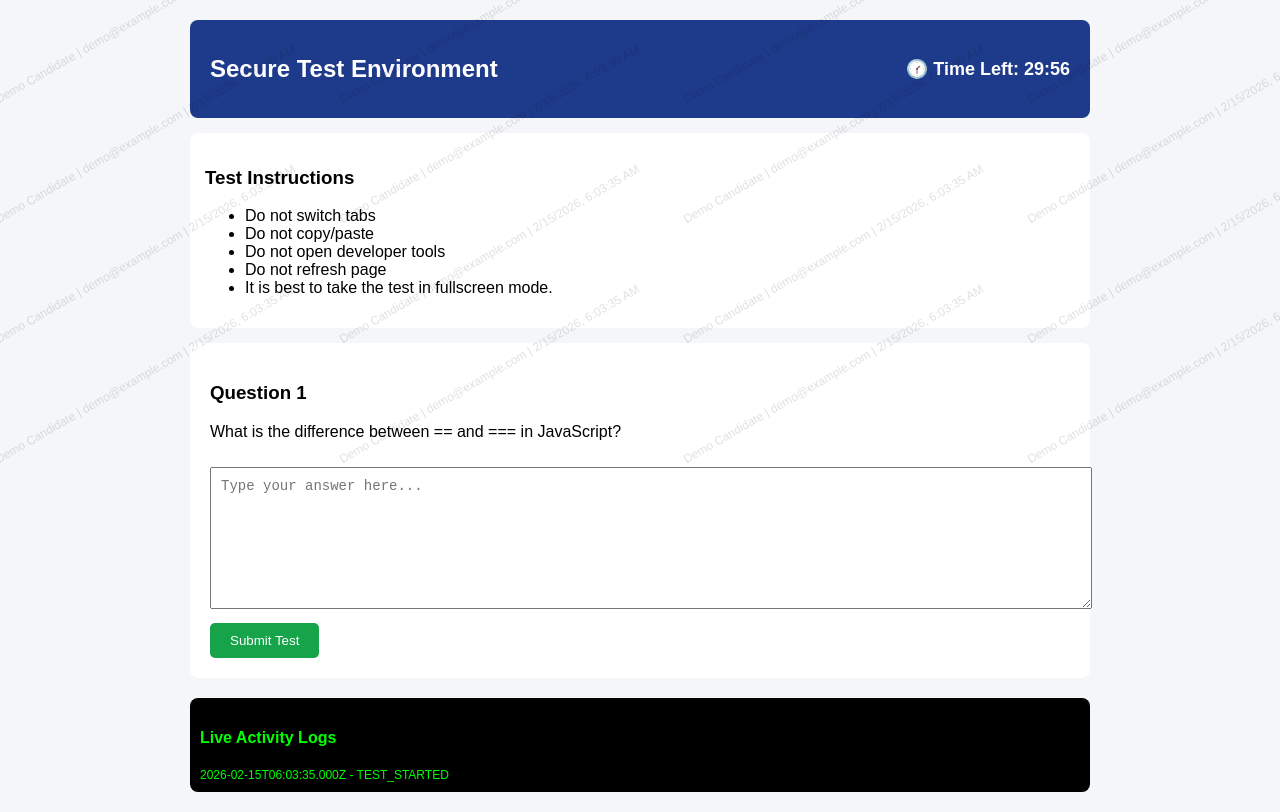
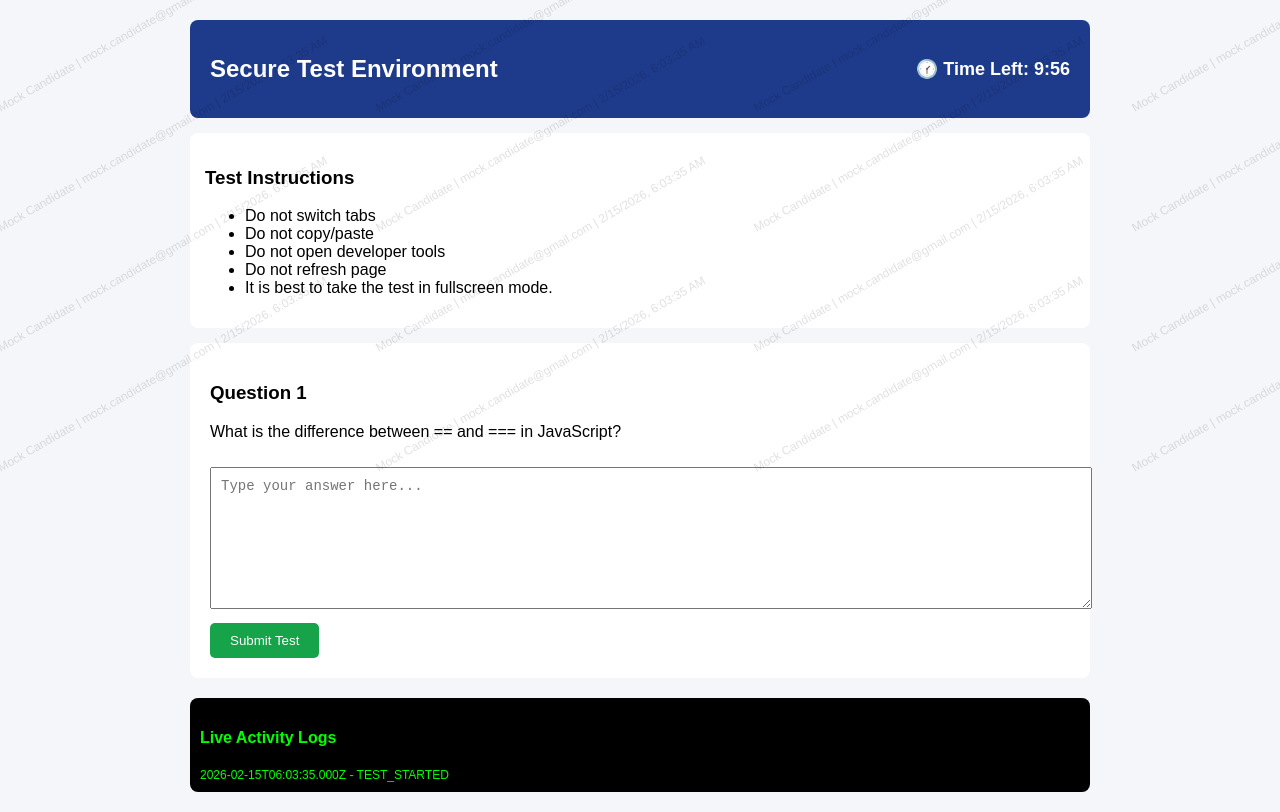
Before and after one commit to muthulakshmy/secure-test, a plain HTML site: page index.html in a window 1280 px wide. Drawn offline with Linux system fonts and the light colour scheme.

Commit message:
feat corrrection

```diff
--- a/index.html
+++ b/index.html
@@ -13,7 +13,7 @@
 
     <header class="header">
       <h2>Secure Test Environment</h2>
-      <div id="timerBox">🕜 Time Left: <span id="timer">30:00</span></div>
+      <div id="timerBox">🕜 Time Left: <span id="timer">10:00</span></div>
     </header>
 
     <section class="instructions">
--- a/script.js
+++ b/script.js
@@ -1,7 +1,7 @@
 const ATTEMPT_ID = "ATTEMPT-12345";
 const CANDIDATE = {
-  name: "Demo Candidate",
-  email: "demo@example.com"
+  name: "Mock Candidate",
+  email: "mock.candidate@gmail.com"
 };
 const EVENT_KEY = "secure-test-events";
 
@@ -125,7 +125,7 @@
 });
 
 // Timer
-let time = 30 * 60;
+let time = 10 * 60;
 
 const timerInterval = setInterval(() => {
   const min = Math.floor(time / 60);
@@ -135,7 +135,6 @@
     `${min}:${sec.toString().padStart(2, "0")}`;
 
   time--;
-
   if (time <= 0) {
     clearInterval(timerInterval);
     submitTest();
```
